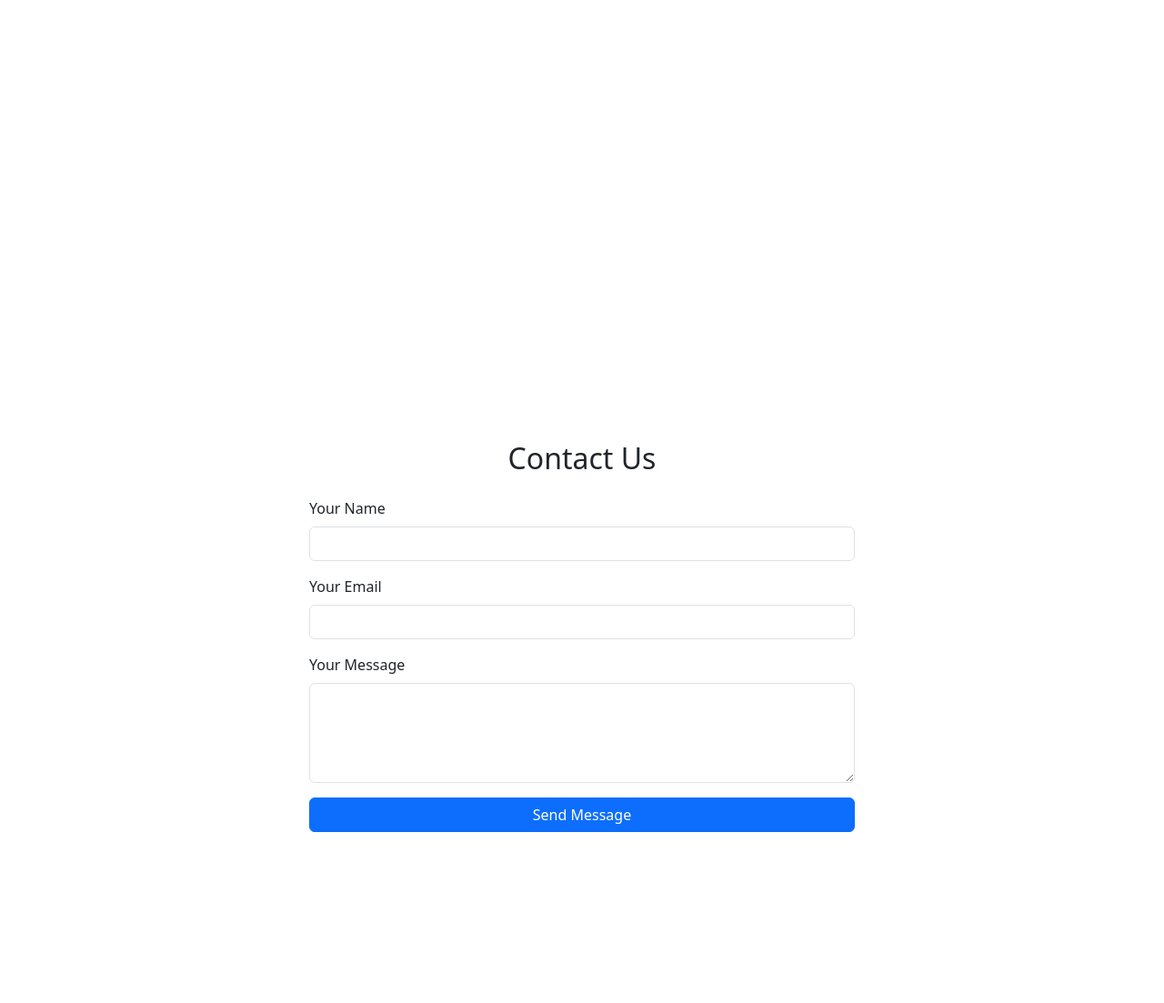
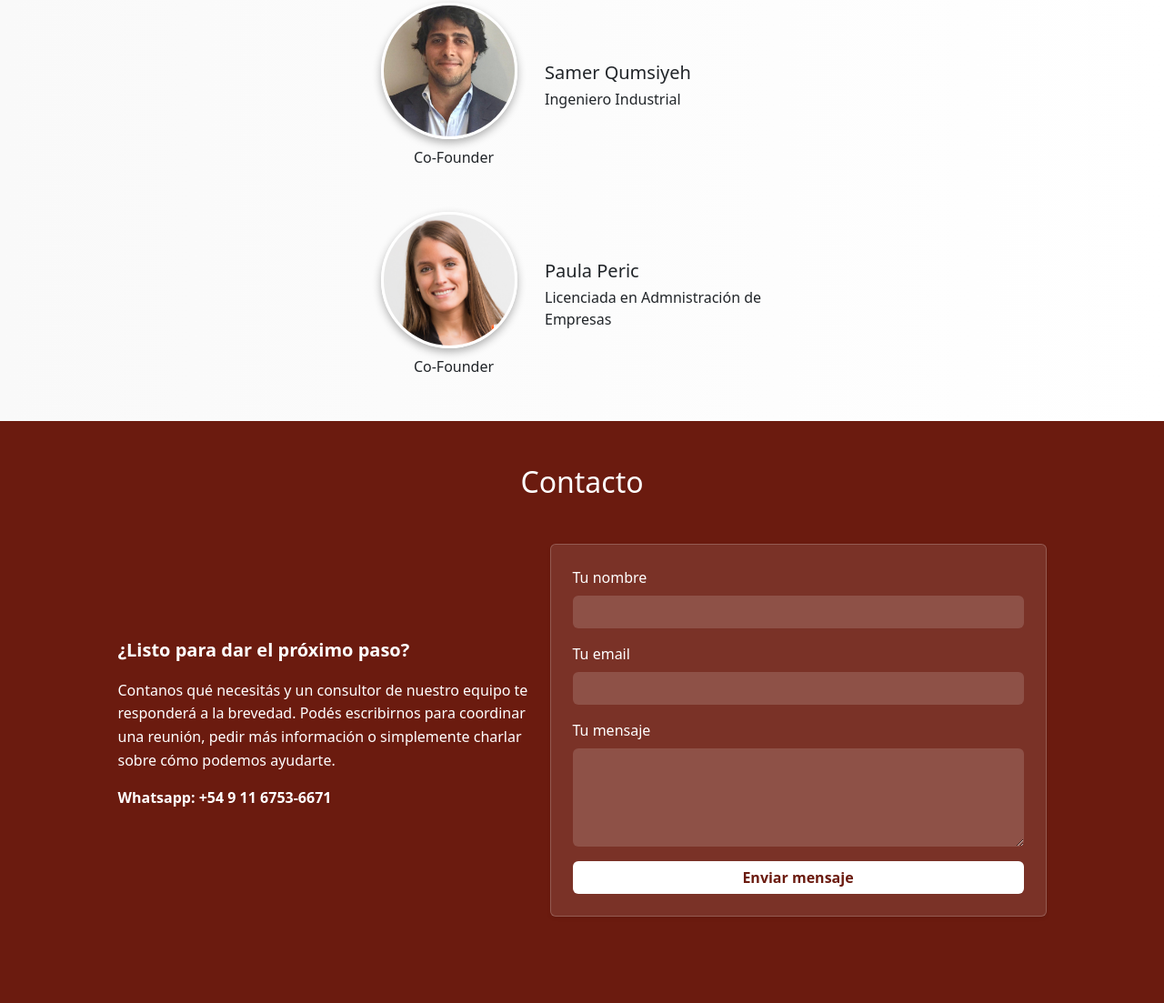
Before and after one commit to gopce/hotAnalitycs, a plain HTML site: page index.html in a window 1280 px wide. Shown: the part 1553-2656 px from the top of the page at 91% size. Before the commit the page ends 2630 px from the top, so only its background shows below. Drawn offline with nearby package versions, Linux system fonts and the light colour scheme.

Commit message:
update us and contacts

```diff
--- a/index.html
+++ b/index.html
@@ -227,37 +227,82 @@
         <p class="mb-5">
           En Hot Analytics trabajamos junto a equipos y empresas para identificar oportunidades de mejora, diseñar soluciones prácticas y asegurar su implementación efectiva.
         </p>
+        <!-- Row 1 -->
+        <div class="row align-items-center justify-content-center mb-5">
+          <div class="col-12 col-md-2 d-flex justify-content-center mb-3 mb-md-0 flex-column align-items-center">
+            <div class="circle-image">
+              <img src="images/553754504_1196533905842474_6432516075803249480_n.jpg" alt="Sammer">
+            </div>
+            <p class="circle-caption mt-2">Co-Founder</p>
+          </div>
+          <div class="col-12 col-md-3 text-center text-md-start">
+            <h5>Samer Qumsiyeh</h5>
+            <p>Ingeniero Industrial</p>
+          </div>
+        </div>
+
+        <!-- Row 2 -->
+        <div class="row align-items-center justify-content-center">
+          <div class="col-12 col-md-2 d-flex justify-content-center mb-3 mb-md-0 flex-column align-items-center">
+            <div class="circle-image">
+              <img src="images/566549414_1107482987827426_8884266900615969840_n.png" alt="Poli">
+            </div>
+            <p class="circle-caption mt-2">Co-Founder</p>
+          </div>
+          <div class="col-12 col-md-3 text-center text-md-start">
+            <h5>Paula Peric</h5>
+            <p>Licenciada en Admnistración de Empresas</p>
+          </div>
+        </div>
       </div>
     </section>
 
-    <!-- Contact -->
-    <section id="contact" class="py-5">
-      <div class="container">
-        <h2 class="text-center mb-4">Contact Us</h2>
-        <form class="contact-form">
+    <!-- Contact --><section id="contact" class="py-5">
+  <div class="container">
+    <h2 class="text-center mb-5 text-white">Contacto</h2>
+    <div class="row align-items-center justify-content-center">
+
+      <!-- Left Column: Text -->
+      <div class="col-12 col-lg-5 mb-4 mb-lg-0">
+        <div class="contact-info text-center text-lg-start">
+          <p class="lead fw-semibold">
+            ¿Listo para dar el próximo paso?
+          </p>
+          <p>
+            Contanos qué necesitás y un consultor de nuestro equipo te responderá a la brevedad.
+            Podés escribirnos para coordinar una reunión, pedir más información o simplemente charlar sobre cómo podemos ayudarte.
+          </p>
+          <p class="fw-bold mt-3">
+            Whatsapp:
+            <a href="https://wa.me/5491167536671" target="_blank" class="text-decoration-none text-contrast">
+              +54 9 11 6753-6671
+            </a>
+          </p>
+        </div>
+      </div>
+
+      <!-- Right Column: Form -->
+      <div class="col-12 col-lg-6">
+        <form class="contact-form p-4 rounded shadow-sm">
           <div class="mb-3">
-            <label for="name" class="form-label">Your Name</label>
+            <label for="name" class="form-label">Tu nombre</label>
             <input type="text" class="form-control" id="name" required />
           </div>
           <div class="mb-3">
-            <label for="email" class="form-label">Your Email</label>
+            <label for="email" class="form-label">Tu email</label>
             <input type="email" class="form-control" id="email" required />
           </div>
           <div class="mb-3">
-            <label for="message" class="form-label">Your Message</label>
-            <textarea
-              class="form-control"
-              id="message"
-              rows="4"
-              required
-            ></textarea>
+            <label for="message" class="form-label">Tu mensaje</label>
+            <textarea class="form-control" id="message" rows="4" required></textarea>
           </div>
-          <button type="submit" class="btn btn-primary w-100">
-            Send Message
-          </button>
+          <button type="submit" class="btn btn-light w-100 fw-semibold">Enviar mensaje</button>
         </form>
       </div>
-    </section>
+
+    </div>
+  </div>
+</section>
 
     <script src="./script.js" defer></script>
   </body>
--- a/style.css
+++ b/style.css
@@ -43,6 +43,10 @@ section {
 }
 
 /* Cards */
+.card {
+  --bs-card-border-color: none
+}
+
 .card-header {
   background-color: var(--base);
   color: var(--contrast);
@@ -59,6 +63,7 @@ section {
   align-items: center;
   justify-content: center;
   text-align: center;
+  text-shadow: none;
 }
 /* Contact Form */
 .contact-form {
@@ -101,3 +106,154 @@ section {
   border-radius: 50%;
   padding: 10px;
 }
+
+ #services   {
+  height: 100%;
+  background-image: url('images/d105495d-9bb5-468d-aaad-c46741b6f9aa.jpeg');
+  background-size: cover;
+  background-position: center;
+  background-attachment: fixed;
+  display: flex;
+  color: white;
+  text-shadow: 0 2px 5px rgba(0,0,0,0.6);
+}
+.circle-image {
+  width: 120px;
+  height: 120px;
+  border-radius: 50%;
+  overflow: hidden;
+  display: inline-block;
+  box-shadow: 0 4px 10px rgba(0,0,0,0.3);
+  border: 3px solid white;
+}
+
+.circle-image img {
+  width: 100%;
+  height: 100%;
+  object-fit: cover;
+}
+
+/* --- CIRCLES --- */
+.circle-image {
+  width: 150px;
+  height: 150px;
+  border-radius: 50%;
+  overflow: hidden;
+  display: flex;
+  justify-content: center;
+  align-items: center;
+  box-shadow: 0 4px 10px rgba(0, 0, 0, 0.3);
+  border: 3px solid white;
+  flex-shrink: 0;
+  margin-right: 10px; /* 👈 reduces gap between circle and text */
+}
+
+.circle-image img {
+  width: 100%;
+  height: 100%;
+  object-fit: cover;
+  object-position: center;
+  display: block;
+}
+
+#us {
+  background: linear-gradient(to right, #f9f9f9, #ffffff);
+}
+
+/* --- TEXT SPACING --- */
+#us .row {
+  --bs-gutter-x: 0.75rem; /* smaller Bootstrap column gap (default is 1.5rem) */
+}
+
+#us h5 {
+  margin-bottom: 0.3rem;
+}
+
+#us p {
+  margin-bottom: 0;
+}
+
+/* --- Contact Section --- */
+
+/* --- Contact Section --- */
+#contact {
+  background-color: var(--base);
+  color: var(--contrast);
+}
+
+#contact h2 {
+  color: var(--contrast);
+}
+
+.contact-info {
+  font-size: 1rem;
+  line-height: 1.6;
+  color: var(--contrast);
+}
+
+.contact-info a {
+  color: var(--contrast);
+  font-weight: 600;
+}
+
+.contact-info a:hover {
+  text-decoration: underline;
+}
+
+/* --- Form --- */
+.contact-form {
+  background-color: rgba(255, 255, 255, 0.1);
+  border: 1px solid rgba(255, 255, 255, 0.2);
+  border-radius: 10px;
+  color: var(--contrast);
+}
+
+.contact-form .form-label {
+  color: var(--contrast);
+}
+
+.contact-form .form-control {
+  background-color: rgba(255, 255, 255, 0.15);
+  border: none;
+  color: var(--contrast);
+}
+
+.contact-form .form-control::placeholder {
+  color: rgba(255, 255, 255, 0.7);
+}
+
+.contact-form .form-control:focus {
+  outline: none;
+  box-shadow: 0 0 5px rgba(255, 255, 255, 0.4);
+}
+
+.contact-form .btn {
+  background-color: var(--contrast);
+  color: var(--base);
+  border: none;
+}
+
+.contact-form .btn:hover {
+  background-color: #f1f1f1;
+}
+
+/* --- Responsive Adjustments --- */
+@media (max-width: 768px) {
+  #contact .row {
+    text-align: center;
+  }
+
+  .contact-info {
+    margin-bottom: 30px;
+  }
+}
+
+/* --- RESPONSIVE TWEAKS --- */
+@media (max-width: 768px) {
+  .circle-image {
+    width: 110px;
+    height: 110px;
+    margin-right: 0; /* center images on mobile */
+    margin-bottom: 10px; /* add space below image when stacked */
+  }
+}
```
Also changed, not shown: images/553754504_1196533905842474_6432516075803249480_n.jpg (added), images/566549414_1107482987827426_8884266900615969840_n.png (added).
